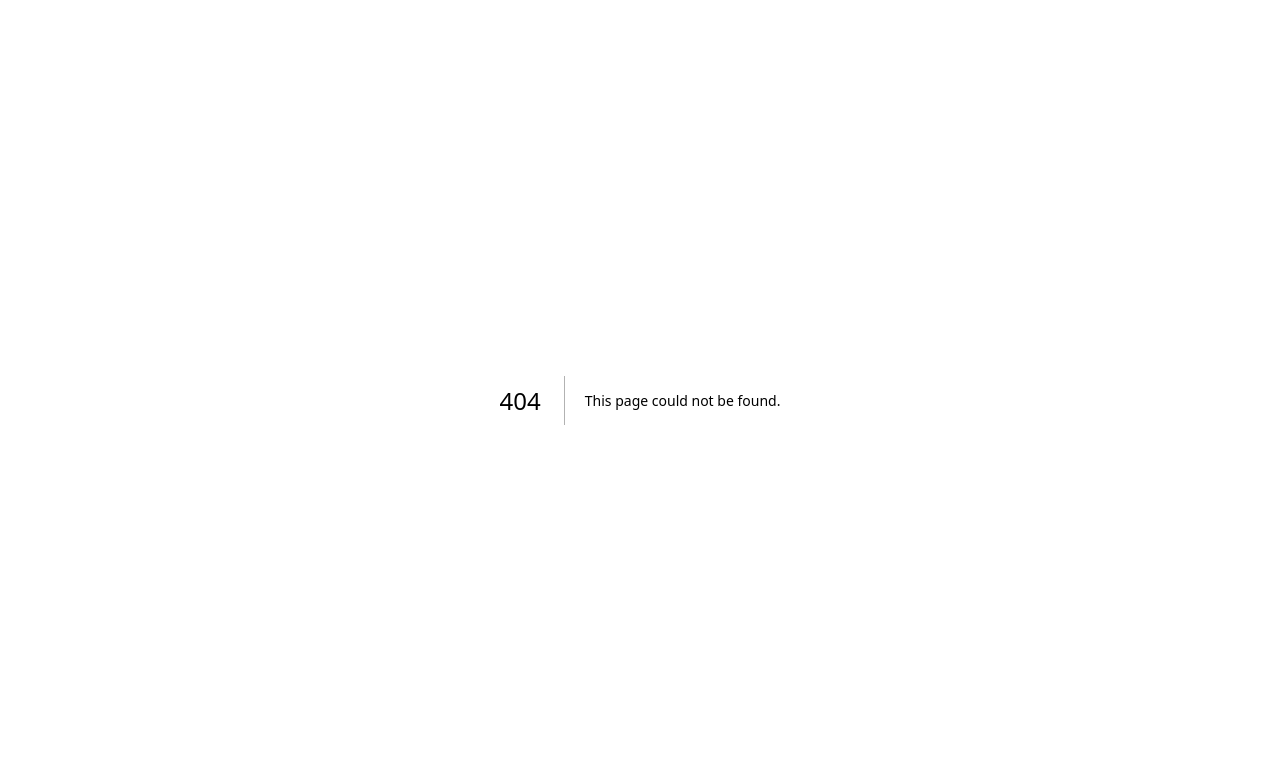
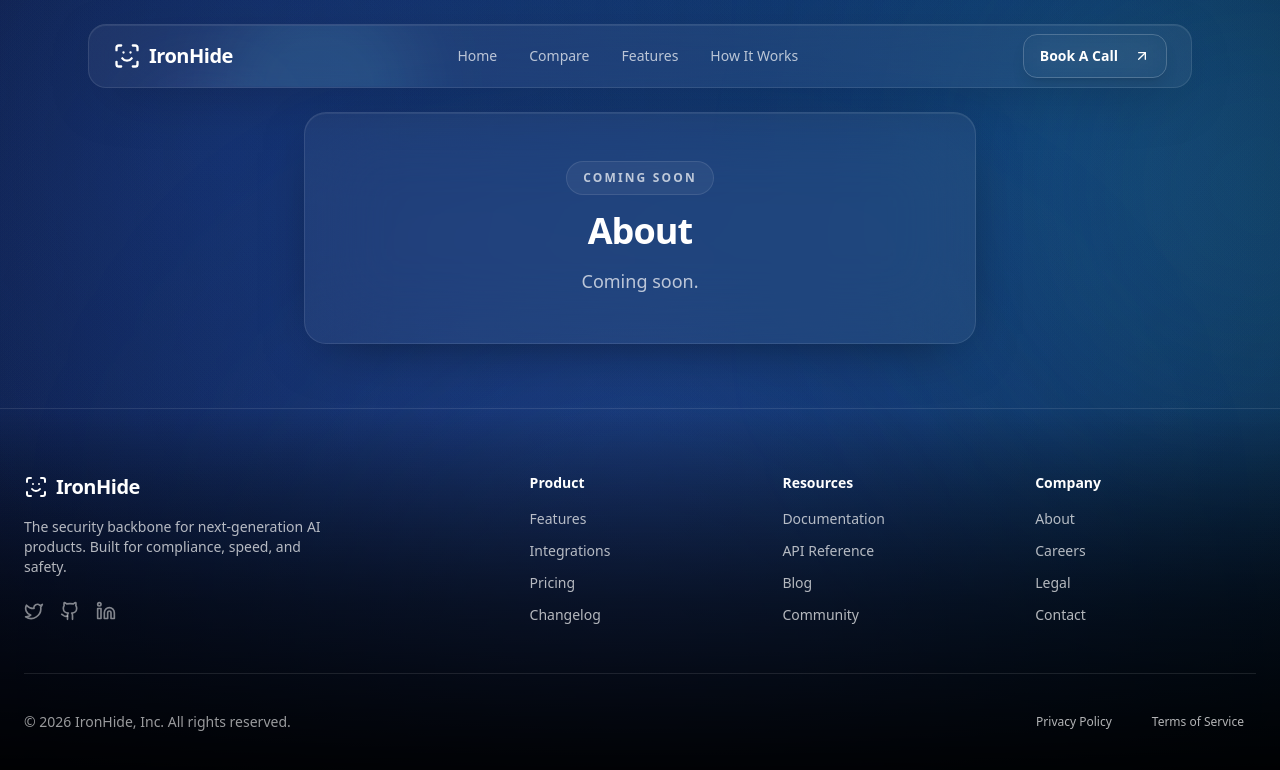
Before and after one commit to msidhartha7/ironhide, a Next.js app: page /about in a window 1280 px wide. Before the commit this address had no page. Shown: the top 770 px of the page. Built offline with nearby package versions, Linux system fonts and the light colour scheme.

Commit message:
fix background color

```diff
--- /dev/null
+++ b/app/[slug]/page.tsx
@@ -0,0 +1,71 @@
+import type { Metadata } from "next";
+import { notFound } from "next/navigation";
+import Footer from "@/components/landing/Footer";
+import Header from "@/components/landing/Header";
+
+const PAGES: Record<string, string> = {
+    features: "Features",
+    integrations: "Integrations",
+    pricing: "Pricing",
+    changelog: "Changelog",
+    documentation: "Documentation",
+    "api-reference": "API Reference",
+    blog: "Blog",
+    community: "Community",
+    about: "About",
+    careers: "Careers",
+    legal: "Legal",
+    contact: "Contact",
+    "privacy-policy": "Privacy Policy",
+    "terms-of-service": "Terms of Service",
+};
+
+type PageProps = {
+    params: { slug: string };
+};
+
+export const dynamicParams = false;
+
+export function generateStaticParams() {
+    return Object.keys(PAGES).map((slug) => ({ slug }));
+}
+
+export function generateMetadata({ params }: PageProps): Metadata {
+    const title = PAGES[params.slug];
+    if (!title) {
+        return {};
+    }
+
+    return {
+        title: `${title} | IronHide`,
+        description: `${title} page — coming soon from IronHide.`,
+    };
+}
+
+export default function ComingSoonPage({ params }: PageProps) {
+    const title = PAGES[params.slug];
+
+    if (!title) {
+        notFound();
+    }
+
+    return (
+        <div className="flex min-h-screen flex-col">
+            <Header />
+
+            <main className="flex flex-1 items-center justify-center px-4 pb-16 pt-28">
+                <div className="glass-panel relative w-full max-w-2xl overflow-hidden rounded-3xl border-white/10 bg-white/5 px-8 py-12 text-center backdrop-blur">
+                    <div className="mx-auto mb-4 inline-flex items-center gap-2 rounded-full border border-white/10 bg-white/5 px-4 py-2 text-xs font-semibold uppercase tracking-[0.18em] text-white/70">
+                        <span>Coming Soon</span>
+                    </div>
+                    <h1 className="text-3xl font-bold tracking-tight text-white sm:text-4xl">
+                        {title}
+                    </h1>
+                    <p className="mt-4 text-lg text-white/70">Coming soon.</p>
+                </div>
+            </main>
+
+            <Footer />
+        </div>
+    );
+}
--- a/app/layout.tsx
+++ b/app/layout.tsx
@@ -1,6 +1,7 @@
 import type { Metadata } from "next";
 import { Geist, Geist_Mono } from "next/font/google";
 import "./globals.css";
+import { BackgroundProvider } from "@/components/layout/BackgroundProvider";
 
 const geistSans = Geist({
   variable: "--font-geist-sans",
@@ -27,7 +28,9 @@ export default function RootLayout({
   return (
     <html lang="en" suppressHydrationWarning>
       <body className={`${geistSans.variable} ${geistMono.variable} antialiased`}>
-        <Providers>{children}</Providers>
+        <Providers>
+          <BackgroundProvider>{children}</BackgroundProvider>
+        </Providers>
       </body>
     </html>
   );
--- a/components/landing/Footer.tsx
+++ b/components/landing/Footer.tsx
@@ -6,8 +6,10 @@ import { Button } from "@/components/ui/button";
 
 export default function Footer() {
     return (
-        <footer className="border-t border-white/10 bg-night-950">
-            <div className="container mx-auto px-4 py-12 md:px-6 lg:py-16">
+        <footer className="relative overflow-hidden border-t border-white/10 bg-night-950">
+            <div className="absolute inset-0 -z-20 bg-gradient-to-b from-night-950 via-night-950 to-black" aria-hidden />
+            <div className="pointer-events-none absolute inset-0 -z-10 bg-gradient-to-t from-black/40 via-black/35 to-transparent" aria-hidden />
+            <div className="container relative z-10 mx-auto px-4 py-12 md:px-6 lg:py-16">
                 <div className="grid grid-cols-1 gap-8 md:grid-cols-4 lg:grid-cols-5">
                     <div className="md:col-span-2">
                         <Link href="/" className="flex items-center gap-2">
@@ -37,28 +39,28 @@ export default function Footer() {
                     <div>
                         <h3 className="text-sm font-semibold text-white">Product</h3>
                         <ul className="mt-4 space-y-3 text-sm text-white/70">
-                            <li><Link href="#" className="hover:text-white">Features</Link></li>
-                            <li><Link href="#" className="hover:text-white">Integrations</Link></li>
-                            <li><Link href="#" className="hover:text-white">Pricing</Link></li>
-                            <li><Link href="#" className="hover:text-white">Changelog</Link></li>
+                            <li><Link href="/features" className="hover:text-white">Features</Link></li>
+                            <li><Link href="/integrations" className="hover:text-white">Integrations</Link></li>
+                            <li><Link href="/pricing" className="hover:text-white">Pricing</Link></li>
+                            <li><Link href="/changelog" className="hover:text-white">Changelog</Link></li>
                         </ul>
                     </div>
                     <div>
                         <h3 className="text-sm font-semibold text-white">Resources</h3>
                         <ul className="mt-4 space-y-3 text-sm text-white/70">
-                            <li><Link href="#" className="hover:text-white">Documentation</Link></li>
-                            <li><Link href="#" className="hover:text-white">API Reference</Link></li>
-                            <li><Link href="#" className="hover:text-white">Blog</Link></li>
-                            <li><Link href="#" className="hover:text-white">Community</Link></li>
+                            <li><Link href="/documentation" className="hover:text-white">Documentation</Link></li>
+                            <li><Link href="/api-reference" className="hover:text-white">API Reference</Link></li>
+                            <li><Link href="/blog" className="hover:text-white">Blog</Link></li>
+                            <li><Link href="/community" className="hover:text-white">Community</Link></li>
                         </ul>
                     </div>
                     <div>
                         <h3 className="text-sm font-semibold text-white">Company</h3>
                         <ul className="mt-4 space-y-3 text-sm text-white/70">
-                            <li><Link href="#" className="hover:text-white">About</Link></li>
-                            <li><Link href="#" className="hover:text-white">Careers</Link></li>
-                            <li><Link href="#" className="hover:text-white">Legal</Link></li>
-                            <li><Link href="#" className="hover:text-white">Contact</Link></li>
+                            <li><Link href="/about" className="hover:text-white">About</Link></li>
+                            <li><Link href="/careers" className="hover:text-white">Careers</Link></li>
+                            <li><Link href="/legal" className="hover:text-white">Legal</Link></li>
+                            <li><Link href="/contact" className="hover:text-white">Contact</Link></li>
                         </ul>
                     </div>
                 </div>
@@ -73,7 +75,7 @@ export default function Footer() {
                             size="sm"
                             className="text-white/70 hover:bg-white/5 hover:text-white"
                         >
-                            <Link href="#">
+                            <Link href="/privacy-policy">
                                 Privacy Policy
                             </Link>
                         </Button>
@@ -83,7 +85,7 @@ export default function Footer() {
                             size="sm"
                             className="text-white/70 hover:bg-white/5 hover:text-white"
                         >
-                            <Link href="#">
+                            <Link href="/terms-of-service">
                                 Terms of Service
                             </Link>
                         </Button>
--- a/components/landing/Hero.tsx
+++ b/components/landing/Hero.tsx
@@ -30,8 +30,12 @@ export default function Hero() {
             <div className="absolute inset-0 -z-10 bg-hero-radial" />
             <div className="absolute inset-0 -z-20 bg-gradient-to-b from-night-950 to-black" />
             <div className="absolute inset-x-0 bottom-[-200px] -z-10 h-[500px] bg-hero-glow" />
+            <div
+                className="pointer-events-none absolute inset-0 -z-[5] bg-black/40"
+                aria-hidden
+            />
 
-            <div className="container mx-auto px-4 sm:px-6 lg:px-8 mt-2 sm:mt-20">
+            <div className="container relative z-10 mx-auto px-4 sm:px-6 lg:px-8 mt-2 sm:mt-20">
                 <div className="mx-auto max-w-4xl text-center">
                     <div className="mb-6 flex justify-center sm:mb-8">
                         <div className="inline-flex items-center gap-2 rounded-full border border-white/20 bg-white/5 px-4 py-2 text-sm font-medium text-white/80 backdrop-blur">
@@ -40,8 +44,8 @@ export default function Hero() {
                     </div>
 
                     <h1 className="text-4xl font-bold leading-tight tracking-tight text-white sm:text-5xl lg:text-6xl">
-                        Real Identity for{" "}
-                        <span className="text-brand-300">AI Agents</span>
+                        Identity-First Authorization for{" "}
+                        <span className="text-brand-300">Agent Systems</span>
                     </h1>
 
                     <p className="mx-auto mt-6 max-w-2xl text-lg leading-7 text-white/70 sm:text-xl sm:leading-8">
--- a/components/landing/ProblemSolution.tsx
+++ b/components/landing/ProblemSolution.tsx
@@ -3,8 +3,10 @@ import { XCircle, CheckCircle } from "lucide-react";
 export default function ProblemSolution() {
     return (
         <section id="features" className="relative overflow-hidden bg-night-950 py-24">
-            <div className="absolute inset-0 -z-10 bg-gradient-to-b from-night-900/40 via-night-950/75 to-night-950" />
-            <div className="container mx-auto px-4 md:px-6">
+            <div className="absolute inset-0 -z-20 bg-gradient-to-b from-night-950 via-night-950 to-black" aria-hidden />
+            <div className="absolute inset-0 -z-10 bg-gradient-to-b from-night-900/40 via-night-950/75 to-night-950" aria-hidden />
+            <div className="pointer-events-none absolute inset-0 -z-[5] bg-black/35" aria-hidden />
+            <div className="container relative z-10 mx-auto px-4 md:px-6">
                 <div className="mx-auto max-w-2xl text-center">
                     <h2 className="text-3xl font-bold tracking-tight text-white sm:text-4xl">
                         Stop worrying about compliance.
--- a/components/landing/WhyUs.tsx
+++ b/components/landing/WhyUs.tsx
@@ -30,8 +30,10 @@ const features = [
 export default function WhyUs() {
     return (
         <section id="why-us" className="relative bg-night-950 py-24 sm:py-32">
-            <div className="absolute inset-0 -z-10 bg-gradient-to-b from-night-900/30 via-night-950/70 to-night-950" />
-            <div className="container mx-auto px-4 md:px-6">
+            <div className="absolute inset-0 -z-20 bg-gradient-to-b from-night-950 via-night-950 to-black" aria-hidden />
+            <div className="absolute inset-0 -z-10 bg-gradient-to-b from-night-900/30 via-night-950/70 to-night-950" aria-hidden />
+            <div className="pointer-events-none absolute inset-0 -z-[5] bg-black/35" aria-hidden />
+            <div className="container relative z-10 mx-auto px-4 md:px-6">
                 <div className="mx-auto max-w-2xl lg:text-center">
                     <h2 className="text-base font-semibold leading-7 text-brand-300">Why IronHide?</h2>
                     <p className="mt-2 text-3xl font-bold tracking-tight text-white sm:text-4xl">
--- /dev/null
+++ b/components/layout/BackgroundProvider.tsx
@@ -0,0 +1,20 @@
+import React from "react";
+
+type BackgroundProviderProps = {
+    children: React.ReactNode;
+};
+
+export function BackgroundProvider({ children }: BackgroundProviderProps) {
+    return (
+        <div className="relative min-h-screen bg-night-950 text-white">
+            <div className="pointer-events-none fixed inset-0 -z-10 overflow-hidden">
+                <div className="absolute inset-0 bg-[radial-gradient(1400px_circle_at_18%_18%,rgba(58,106,255,0.16),rgba(4,9,21,0)),radial-gradient(1200px_circle_at_82%_12%,rgba(22,167,255,0.14),rgba(4,9,21,0)),radial-gradient(900px_circle_at_50%_60%,rgba(20,46,110,0.25),rgba(4,9,21,0))]" />
+                <div className="absolute -left-24 -top-24 h-[520px] w-[520px] rounded-full bg-brand-500/18 blur-[140px]" />
+                <div className="absolute right-[-18%] -top-16 h-[500px] w-[500px] rounded-full bg-cyan-300/14 blur-[140px]" />
+                <div className="absolute left-1/2 -bottom-32 h-[520px] w-[520px] -translate-x-1/2 rounded-full bg-indigo-400/16 blur-[170px]" />
+            </div>
+
+            <div className="relative z-10">{children}</div>
+        </div>
+    );
+}
```
